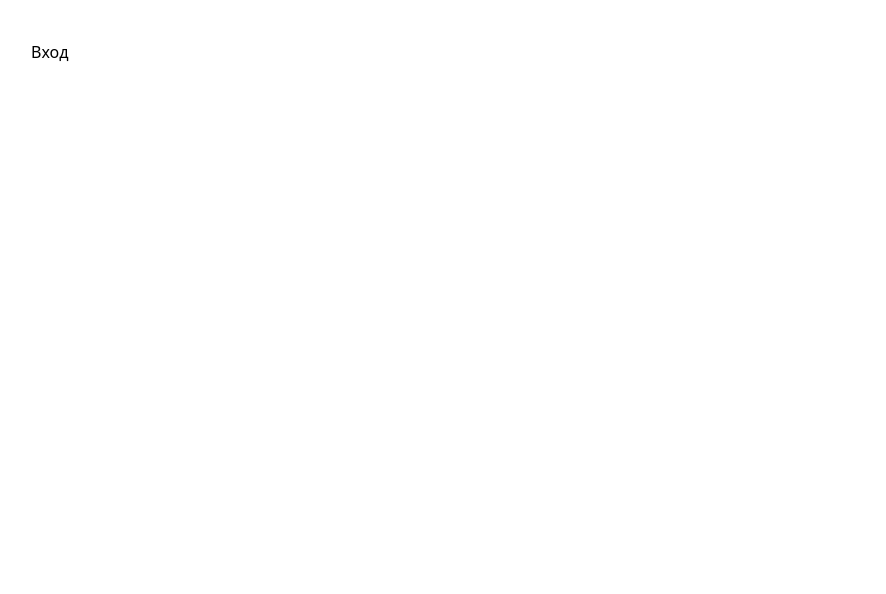
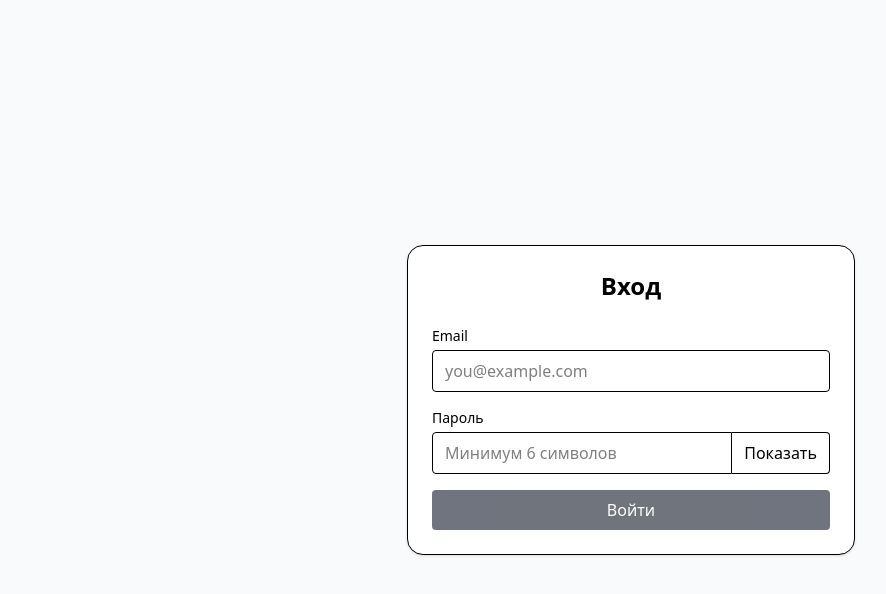
Before and after one commit to asquiin/doctors, a Nuxt app: page /login in a window 1280 px wide. Shown: the top 594 px of the page, without its empty margins (9-895 px from the left). Built offline with nearby package versions, Linux system fonts and the light colour scheme.

Commit message:
login works

```diff
--- a/app/layouts/default.vue
+++ b/app/layouts/default.vue
@@ -1,8 +1,38 @@
+<script setup>
+const auth = useAuthStore()
+const { user } = storeToRefs(auth)
+
+const router = useRouter()
+const { public: { apiBase } } = useRuntimeConfig()
+
+async function logout() {
+  try {
+    // если есть логаут на бэке — дерни его, иначе просто очисти локально
+    await $fetch(`${apiBase}/auth/logout`, { method: 'POST', credentials: 'include' }).catch(()=>{})
+  } finally {
+    auth.clearUser()
+    router.push('/')
+  }
+}
+</script>
+
 <template>
   <header class="p-4 bg-gray-800 text-white flex justify-between">
     <NuxtLink to="/">Главная</NuxtLink>
-    <nav class="flex gap-3">
-      <NuxtLink to="/login">Логин</NuxtLink>
+     <nav class="flex gap-4 items-center">
+      <NuxtLink to="/doctors">Врачи</NuxtLink>
+
+      <!-- Если залогинен — аватарка -->
+      <div v-if="user" class="flex items-center gap-3">
+        <img :src="user.avatar || '/placeholder-avatar.png'" class="w-8 h-8 rounded-full object-cover" alt="">
+        <span class="hidden sm:inline">{{ user.name || user.email }}</span>
+        <button @click="logout" class="px-2 py-1 border rounded">Выйти</button>
+      </div>
+
+      <!-- Если нет — кнопка Войти -->
+      <NuxtLink v-else :to="{ path: '/login', query: { redirect: 'back' } }" class="px-3 py-1 border rounded">
+        Войти
+      </NuxtLink>
     </nav>
   </header>
 
--- a/app/pages/login.vue
+++ b/app/pages/login.vue
@@ -1,11 +1,112 @@
-<script setup>
-definePageMeta({
-  layout: 'empty'
-})
+<!-- pages/login.vue -->
+<script setup lang="ts">
+definePageMeta({ layout: 'default.vue' })
+
+const router = useRouter()
+const route = useRoute()
+
+// локальный стейт формы
+const email = ref('')
+const password = ref('')
+const showPass = ref(false)
+const formError = ref<string | null>(null)
+const submitting = ref(false)
+
+// простая валидация
+const emailValid = computed(() => /\S+@\S+\.\S+/.test(email.value))
+const passValid  = computed(() => password.value.length >= 6)
+const canSubmit  = computed(() => emailValid.value && passValid.value && !submitting.value)
+
+// API base
+const { public: { apiBase } } = useRuntimeConfig()
+
+async function onSubmit() {
+  if (!canSubmit.value) return
+  submitting.value = true
+  formError.value = null
+
+  try {
+    // POST /api/auth/login (с куки, если бэк ставит httpOnly cookie)
+    await $fetch(`${apiBase}/auth/login`, {
+      method: 'POST',
+      body: { email: email.value, password: password.value },
+      credentials: 'include',
+    })
+
+    // подтянуть актуальные данные пользователя
+    const me = await $fetch(`${apiBase}/auth/me`, {
+      method: 'GET',
+      credentials: 'include',
+    })
+    // сохраним в pinia (см. пункт 2)
+    const auth = useAuthStore()
+    auth.setUser(me)
+
+    // редирект: обратно или на /
+    const redirect = (route.query.redirect as string) || '/'
+    // если пришли со страницы врача/слота — вернёмся назад
+    if (redirect === 'back') router.back()
+    else router.push(redirect)
+  } catch (e: any) {
+    formError.value = e?.data?.message || e?.message || 'Не удалось авторизоваться'
+  } finally {
+    submitting.value = false
+  }
+}
 </script>
 
 <template>
-  <div class="p-10">
-    <h1>Вход</h1>
+  <div class="min-h-screen flex items-center justify-center bg-gray-50 p-6">
+    <div class="w-full max-w-md bg-white border rounded-2xl shadow p-6 space-y-6">
+      <h1 class="text-2xl font-semibold text-center">Вход</h1>
+
+      <form @submit.prevent="onSubmit" class="space-y-4">
+        <!-- Email -->
+        <div>
+          <label class="block text-sm mb-1">Email</label>
+          <input
+            v-model.trim="email"
+            type="email"
+            placeholder="you@example.com"
+            class="w-full border rounded px-3 py-2"
+          />
+          <p v-if="email && !emailValid" class="text-xs text-red-600 mt-1">
+            Неверный формат email
+          </p>
+        </div>
+
+        <!-- Пароль -->
+        <div>
+          <label class="block text-sm mb-1">Пароль</label>
+          <div class="flex">
+            <input
+              :type="showPass ? 'text' : 'password'"
+              v-model="password"
+              placeholder="Минимум 6 символов"
+              class="flex-1 border rounded-l px-3 py-2"
+            />
+            <button type="button" class="border border-l-0 rounded-r px-3 py-2"
+              @click="showPass = !showPass">
+              {{ showPass ? 'Скрыть' : 'Показать' }}
+            </button>
+          </div>
+          <p v-if="password && !passValid" class="text-xs text-red-600 mt-1">
+            Пароль должен быть не короче 6 символов
+          </p>
+        </div>
+
+        <!-- Ошибка формы -->
+        <p v-if="formError" class="text-sm text-red-600">{{ formError }}</p>
+
+        <!-- Submit -->
+        <button
+          type="submit"
+          class="w-full bg-gray-900 text-white rounded px-4 py-2 disabled:opacity-60"
+          :disabled="!canSubmit"
+        >
+          {{ submitting ? 'Входим…' : 'Войти' }}
+        </button>
+      </form>
+    </div>
   </div>
 </template>
--- /dev/null
+++ b/app/server/middleware/cors.ts
@@ -0,0 +1,13 @@
+// server/middleware/cors.ts
+export default defineEventHandler((event) => {
+  const origin = getHeader(event, 'origin') || '*'
+  setHeader(event, 'Access-Control-Allow-Origin', origin)
+  setHeader(event, 'Access-Control-Allow-Credentials', 'true')
+  setHeader(event, 'Access-Control-Allow-Methods', 'GET,POST,OPTIONS')
+  setHeader(event, 'Access-Control-Allow-Headers', 'Content-Type,Authorization')
+
+  if (event.method === 'OPTIONS') {
+    setResponseStatus(event, 204)
+    return 'ok'
+  }
+})
--- /dev/null
+++ b/app/stores/auth.js
@@ -0,0 +1,29 @@
+// stores/auth.js
+export const useAuthStore = defineStore('auth', () => {
+  const user = ref(null) // { id, name, email, avatar, ... }
+
+  function setUser(payload) {
+    user.value = payload
+  }
+  function clearUser() {
+    user.value = null
+  }
+
+  // удобный экшен для /auth/me
+  const fetchMe = async () => {
+    const { public: { apiBase } } = useRuntimeConfig()
+    try {
+      const me = await $fetch(`${apiBase}/auth/me`, {
+        method: 'GET',
+        credentials: 'include',
+      })
+      setUser(me)
+      return me
+    } catch (e) {
+      clearUser()
+      throw e
+    }
+  }
+
+  return { user, setUser, clearUser, fetchMe }
+})
--- a/app/stores/requests.js
+++ b/app/stores/requests.js
@@ -7,27 +7,41 @@ export const useRequestsStore = defineStore('requests', () => {
   const getData = async (params = {}) => {
     loading.value = true
     error.value = null
-
     try {
-      // базовый URL можно хранить в nuxt.config.ts → runtimeConfig.public.apiBase
       const { public: { apiBase } } = useRuntimeConfig()
-
-      // запрос
       const res = await $fetch(`${apiBase}/doctors`, {
         method: 'GET',
-        query: params, // например { page: 1, sortBy: 'rating', sortOrder: 'desc' }
+        query: params,
+        credentials: 'include',
       })
-
       data.value = res
       return res
     } catch (e) {
       error.value = e?.data?.message || e?.message || 'Ошибка загрузки данных'
-      console.error('getData error:', e)
       throw e
     } finally {
       loading.value = false
     }
   }
 
-  return { data, loading, error, getData }
+  // 👇 POST /auth/login
+  const postLogin = async (payload) => {
+    const { public: { apiBase } } = useRuntimeConfig()
+    return $fetch(`${apiBase}/auth/login`, {
+      method: 'POST',
+      body: payload,
+      credentials: 'include',
+    })
+  }
+
+  // 👇 GET /auth/me
+  const getMe = async () => {
+    const { public: { apiBase } } = useRuntimeConfig()
+    return $fetch(`${apiBase}/auth/me`, {
+      method: 'GET',
+      credentials: 'include',
+    })
+  }
+
+  return { data, loading, error, getData, postLogin, getMe }
 })
--- a/nuxt.config.ts
+++ b/nuxt.config.ts
@@ -16,9 +16,20 @@ export default defineNuxtConfig({
   modules: ['@pinia/nuxt'],
 
   pinia: { autoImports: ['defineStore', 'storeToRefs'] },
-  runtimeConfig: {
+ runtimeConfig: {
     public: {
-      apiBase: 'https://dd-tz-frontend.vercel.app/api',
+      apiBase: '/api', // ← фронт будет ходить на этот относительный путь
     },
   },
+  nitro: {
+    routeRules: {
+      // Проксируем ВСЁ под /api/** на твой бэкенд
+      // замени target на фактический бекенд, где лежат login/me/doctors
+      '/api/**': { proxy: 'https://dd-tz-frontend.vercel.app/api/**' },
+      // если бекенд другой, поставь его хост сюда
+      // '/api/**': { proxy: 'https://your-backend.example.com/api/**' },
+    },
+  },
+
+
 })
```
